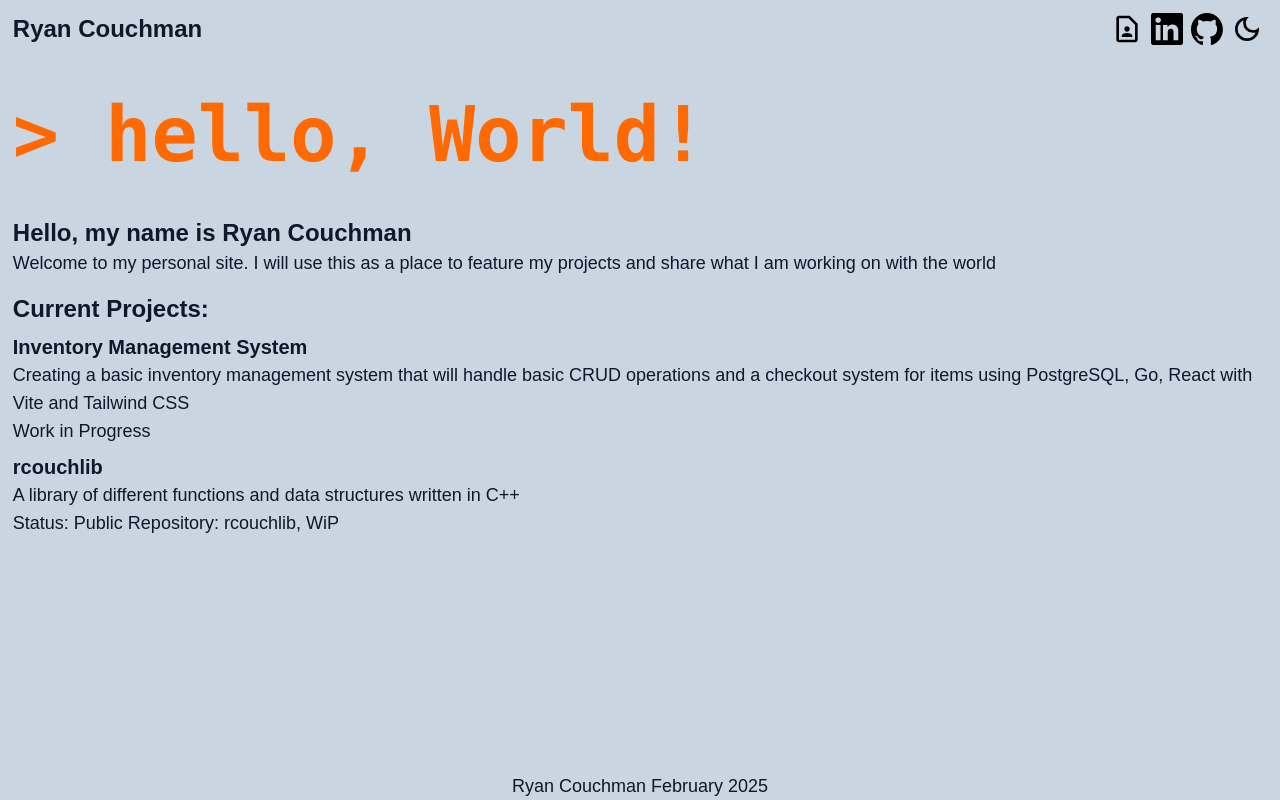
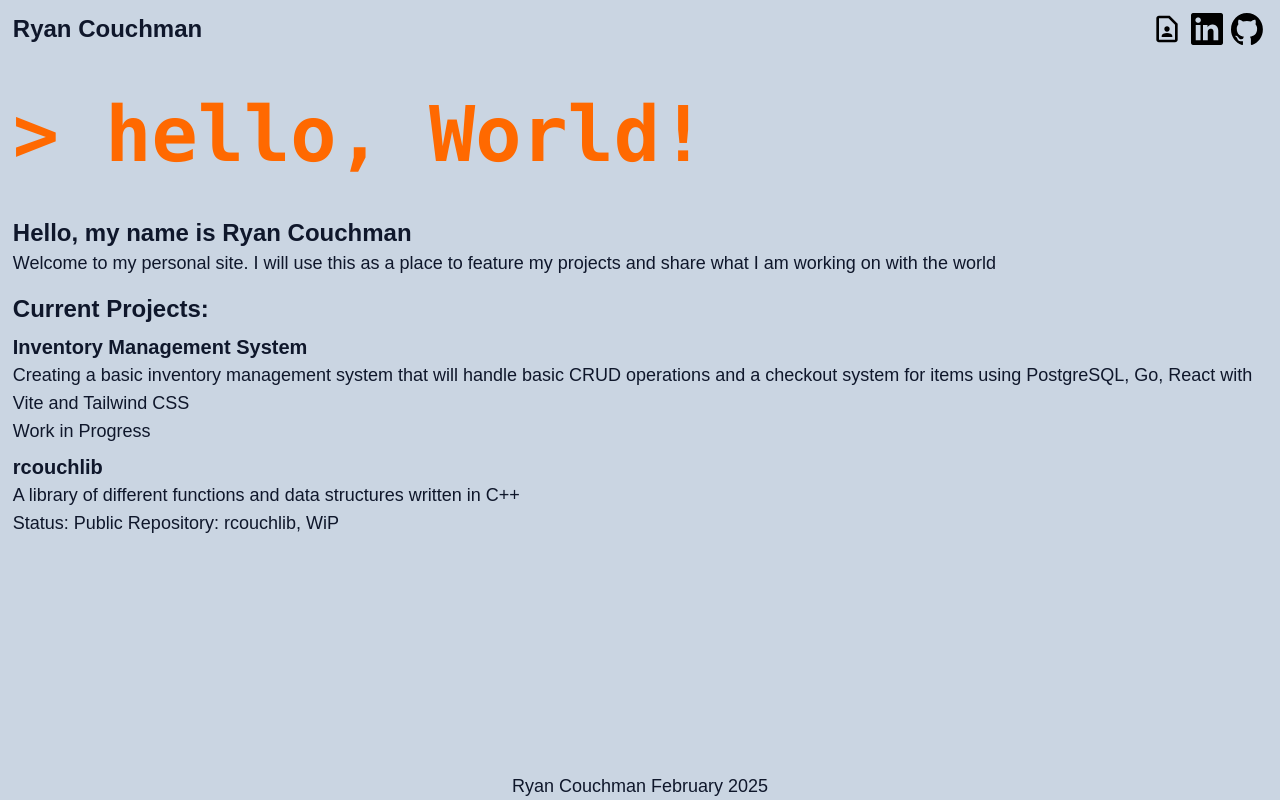
Before and after one commit to CouchCouch/couchcouch.github.io, a Vue app: page / in a window 1280 px wide. Built offline with nearby package versions, Linux system fonts and the light colour scheme.

Commit message:
removed dark mode toggle

```diff
--- a/src/components/Heading.vue
+++ b/src/components/Heading.vue
@@ -26,7 +26,7 @@
                         alt="GitHub"
                     >
                 </a>
-                <button
+                <!--button
                     onclick="toggleDarkMode()"
                     class="mode-toggle"
                 >
@@ -34,7 +34,7 @@
                         class="h-8"
                         src="../assets/dark_mode.svg"
                     >
-                </button>
+                </button-->
             </div>
 
             <div class="hidden dark:inline-flex">
@@ -59,7 +59,7 @@
                         alt="GitHub"
                     >
                 </a>
-                <button
+                <!--button
                     onclick="toggleDarkMode()"
                     class="mode-toggle"
                 >
@@ -67,7 +67,7 @@
                         class="h-8"
                         src="../assets/light_mode.svg"
                     >
-                </button>
+                </button-->
             </div>
         </div>
     </header>
```
